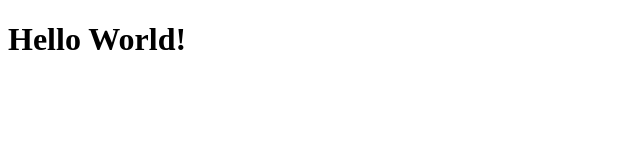
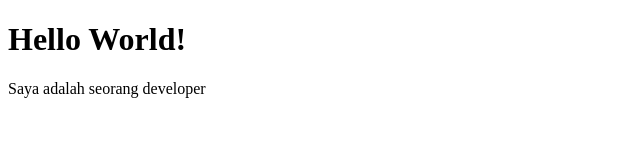
Before and after one commit to maditarmizi/Web-Portfolio, a plain HTML site: page index.html in a window 1280 px wide. Shown: the whole page, without its empty margins (0-640 px from the left). Drawn offline with Linux system fonts and the light colour scheme.

Commit message:
menambahkan paragraf

```diff
--- a/index.html
+++ b/index.html
@@ -8,6 +8,6 @@
 </head>
 <body>
     <h1>Hello World!</h1>
-
+    <p>Saya adalah seorang developer</p>
 </body>
 </html>
```
